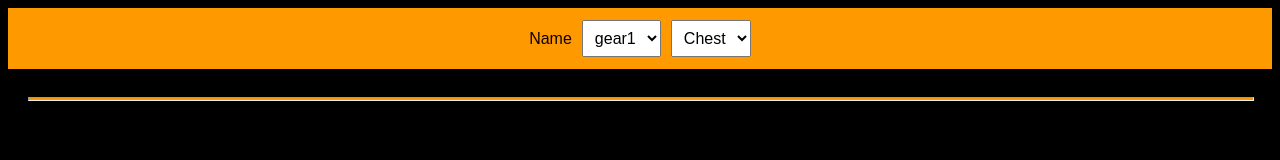
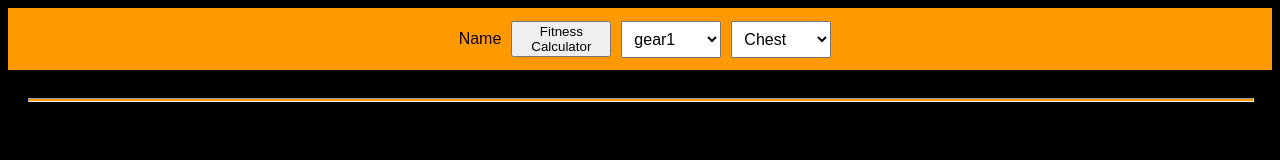
Before and after one commit to james-92/Web_FinalProject, a plain HTML site: page main_page/body.html in a window 1280 px wide. Drawn offline with Linux system fonts and the light colour scheme.

Commit message:
第二版
body加上fitness_calculator button
小改css
把主頁面的body js css丟到main page資料夾中

```diff
--- a/body.html
+++ b/main_page/body.html
@@ -10,7 +10,8 @@
 <body>
     <header>
         <div>
-            <div>Name</div>
+            <div id="name">Name</div>
+            <button id="fitness_calculator">Fitness Calculator</button>
             <select id="fitness gear"><!--健身器材介紹下拉選單-->
                 <option value="gear1">gear1</option>
                 <option value="gear2">gear2</option>
--- a/css.css
+++ b/main_page/css.css
@@ -28,6 +28,7 @@ header div select {
     margin-left: 10px;
     padding: 8px;
     font-size: 16px;
+    width: 100px;
 }
 
 hr{
@@ -35,3 +36,11 @@ hr{
     height: 2px;
     width:100%
 }
+
+#name{
+    margin: 10px;
+}
+
+#fitness_calculator{
+    width: 100px;
+}
```
Also changed, not shown: main_page/javascript.js (added).
